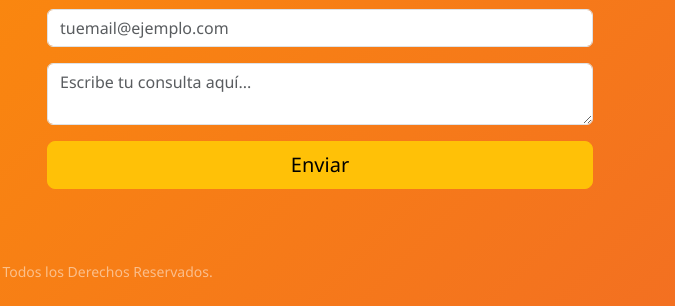
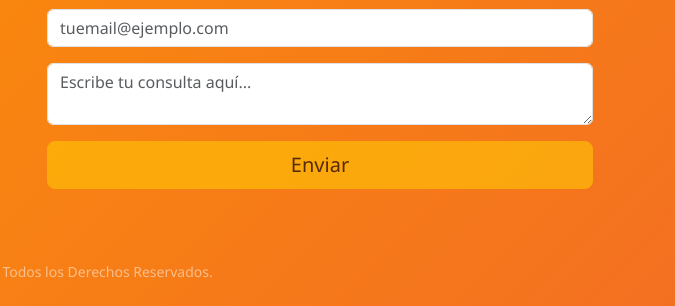
Before and after one commit to hviveros/site-vital, a plain HTML site: page index.html in a window 1280 px wide. Shown: the part 5149-5455 px from the top of the page, 605-1280 px from the left. Drawn offline with nearby package versions, Linux system fonts and the light colour scheme; a script that the page names is missing.

Commit message:
Desactivar boton enviar

```diff
--- a/index.html
+++ b/index.html
@@ -415,7 +415,7 @@
                                 placeholder="Escribe tu consulta aquí..." required></textarea>
                         </div>
                         <div class="d-grid">
-                            <button type="button" class="btn btn-submit btn-lg btn-warning">Enviar</button>
+                            <button type="button" class="btn btn-submit btn-lg btn-warning" disabled>Enviar</button>
                         </div>
                     </form>
                 </div>
```
